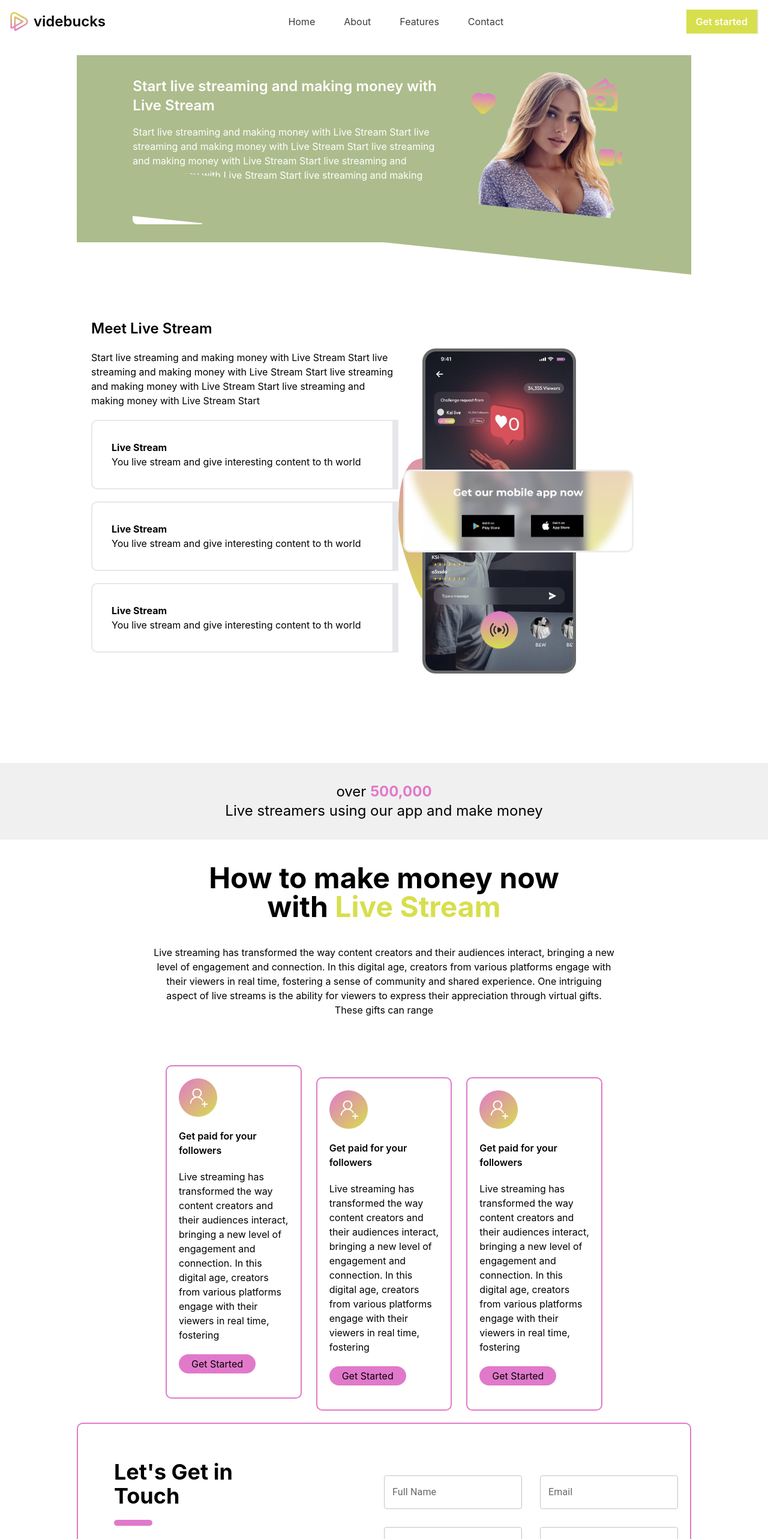
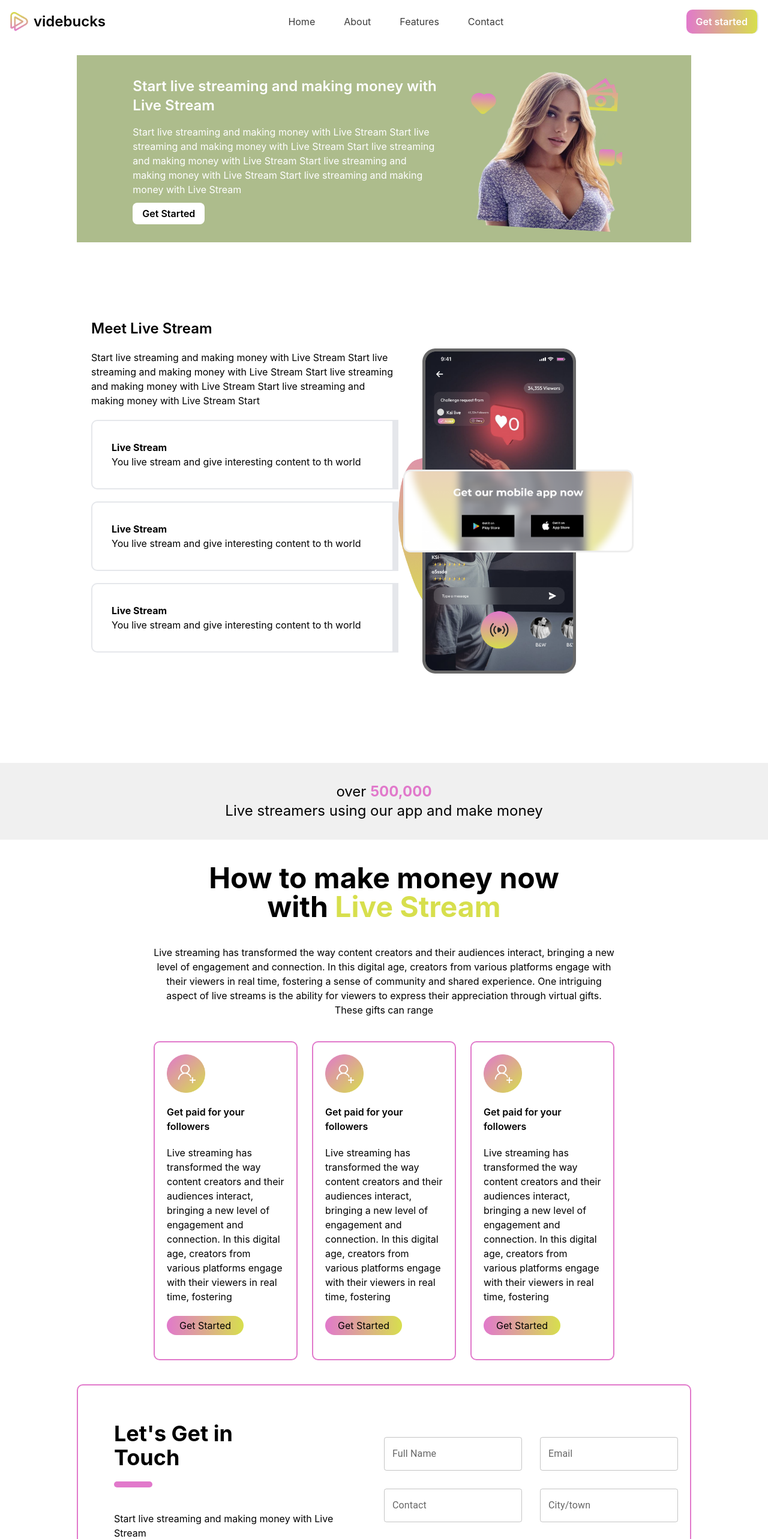
Before and after one commit to Mikepn02/live-streaming-platform, a React (Create React App) app: page / in a window 1280 px wide. Shown: the top 2566 px of the page at 60% size. Built offline with nearby package versions, Linux system fonts and the light colour scheme.

Commit message:
new changes

```diff
--- a/src/components/Footer/Footer.js
+++ b/src/components/Footer/Footer.js
@@ -43,7 +43,7 @@ const Footer = () => {
                             placeholder="example@gmail.com"
                             className="border border-gray-400 rounded px-2 py-1 flex-1"
                         />
-                        <button className="md:w-[8vw] h-10 bg-[#D7DF4D] text-white rounded hover:bg-[#A3A927] transition-colors duration-300">
+                        <button className="md:w-[8vw] h-10 bg-gradient-to-r from-[#E179CB] via-[#DCAB8D] to-[#D7DF4D] text-white rounded hover:bg-[#A3A927] transition-colors duration-300">
                             Subscribe
                         </button>
                     </div>
--- a/src/components/Header/Header.js
+++ b/src/components/Header/Header.js
@@ -38,7 +38,7 @@ const Header = () => {
         </nav>
 
         <Link to="/dashboard">
-          <button className="hidden lg:flex bg-[#D7DF4D] hover:bg-yellow-400 text-white font-semibold px-4 py-2 border-r-2">
+          <button className="hidden lg:flex bg-gradient-to-r from-[#E179CB] via-[#DCAB8D] to-[#D7DF4D] rounded-[10px] hover:bg-yellow-400 text-white font-semibold px-4 py-2 border-r-2">
             Get started
           </button>
         </Link>
--- a/src/components/works/cards.js
+++ b/src/components/works/cards.js
@@ -2,8 +2,8 @@ import React from 'react'
 
 const Cards = () => {
   return (
-    <div className='md:flex md:flex-row flex-col  justify-center w-full md:w-[60%] md:gap-6 gap-10 p-5 items-center md:mx-auto mt-10 space-y-10'>
-      <div className="border-2 border-[#E179CB] md:w-1/3  rounded-[10px] p-5">
+    <div className='md:flex md:flex-row flex-col  justify-center w-full md:w-[60%] md:gap-6 gap-10  items-center md:mx-auto mt-10 mb-10'>
+      <div className="border-2 border-[#E179CB] md:w-1/3 rounded-[10px] p-5">
         <img
           src="/assets/account.png"
           alt="gift"
@@ -16,7 +16,7 @@ const Cards = () => {
           connection. In this digital age, creators from various platforms
           engage with their viewers in real time, fostering
         </p>
-        <button className="text-black bg-[#E179CB] md:w-32 w-full h-10 md:h-[4vh] rounded-full mt-4 md:mt-5  md:mb-5">
+        <button className="text-black bg-gradient-to-r from-[#E179CB] via-[#DCAB8D] to-[#D7DF4D] md:w-32 w-full h-10 md:h-[4vh] rounded-full mt-4 md:mt-5  md:mb-5">
           Get Started
         </button>
       </div>
@@ -33,7 +33,7 @@ const Cards = () => {
           connection. In this digital age, creators from various platforms
           engage with their viewers in real time, fostering
         </p>
-            <button className="text-black bg-[#E179CB] md:w-32 w-full h-10 md:h-[4vh] rounded-full mt-4 md:mt-5  md:mb-5">
+        <button className="text-black bg-gradient-to-r from-[#E179CB] via-[#DCAB8D] to-[#D7DF4D] md:w-32 w-full h-10 md:h-[4vh] rounded-full mt-4 md:mt-5  md:mb-5">
           Get Started
         </button>
       </div>
@@ -50,7 +50,7 @@ const Cards = () => {
           connection. In this digital age, creators from various platforms
           engage with their viewers in real time, fostering
         </p>
-            <button className="text-black bg-[#E179CB] md:w-32 w-full h-10 md:h-[4vh] rounded-full mt-4 md:mt-5  md:mb-5">
+        <button className="text-black bg-gradient-to-r from-[#E179CB] via-[#DCAB8D] to-[#D7DF4D] md:w-32 w-full h-10 md:h-[4vh] rounded-full mt-4 md:mt-5  md:mb-5">
           Get Started
         </button>
       </div>
--- a/src/components/works/form.js
+++ b/src/components/works/form.js
@@ -105,7 +105,7 @@ const Forms = () => {
                 />
               </Box>
               <Box display="flex" justifyContent="end" mt="20px">
-                <button className="bg-[#D7DF4D] w-48 h-12">Submit Message</button>
+                <button className="bg-gradient-to-r  from-[#E179CB] via-[#DCAB8D] to-[#D7DF4D] rounded-[10px] w-48 h-12">Submit Message</button>
               </Box>
             </form>
           )}
--- a/src/components/works/works.js
+++ b/src/components/works/works.js
@@ -15,7 +15,7 @@ const Describe = () => {
             <Link to='/dashboard' className='bg-white text-black font-semibold px-4 py-2  mb-5 rounded-[8px]'>Get Started</Link>
         </div>
         <img src='/assets/Frame 6.png' alt='frame' className='md:w-1/3 w-full h-[35vh]' />
-        <div className="hidden lg:flex absolute inset-x-0 bottom-0 h-20 bg-[#ADBC8C] transform skew-y-4 skew-y-6"></div>
+        {/* <div className="hidden lg:flex absolute inset-x-0 bottom-0 h-20 bg-[#ADBC8C] transform skew-y-4 skew-y-6"></div>z */}
     </div>
 
 
--- a/src/pages/Home/Home.js
+++ b/src/pages/Home/Home.js
@@ -9,7 +9,7 @@ import Cards from '../../components/works/cards'
 
 const Home = () => {
   return (
-    <div className="w-full">
+    <div className="w-full ">
        <Header />
        <Describe />
        <Stream />
```
Lines whose indentation alone changed are shown as unchanged.
